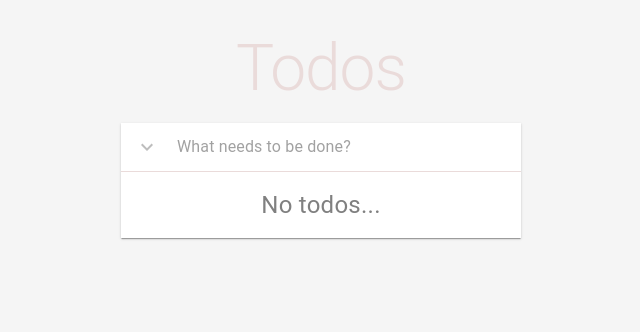
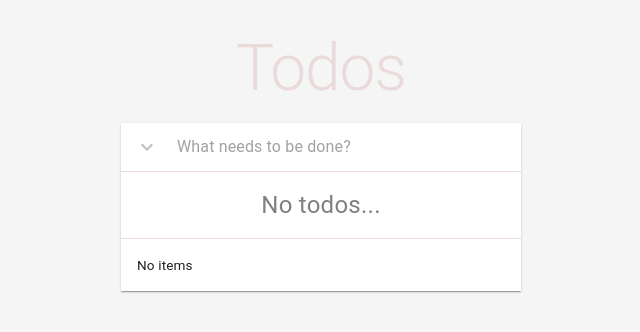
Before and after one commit to kovalkl/mindbox_test, a React (Vite) app: page / in a window 1280 px wide. Shown: the top 332 px of the page, without its empty margins (319-959 px from the left). Built offline with nearby package versions, Linux system fonts and the light colour scheme.

Commit message:
feat: implement todo counter

```diff
--- a/src/components/TodoApp/TodoApp.tsx
+++ b/src/components/TodoApp/TodoApp.tsx
@@ -4,6 +4,9 @@ import Paper from "@mui/material/Paper";
 
 import { TodoInput } from "@/components/TodoApp/components/TodoInput/TodoInput";
 import { TodoList } from "@/components/TodoApp/components/TodoList/TodoList";
+import { TodoControls } from "@/components/TodoApp/components/TodoControls/TodoControls";
+
+import { getIncompleteTodosCount } from "@/components/TodoApp/components/getIncompleteTodosCount";
 
 import { TodoType } from "@/components/TodoApp/types";
 
@@ -29,7 +32,7 @@ export const TodoApp = () => {
     <Paper className="todo-app">
       <TodoInput addTodo={addTodo} />
       <TodoList todos={todos} toggleCompleted={toggleCompleted} />
-      {/* <TodoControls /> */}
+      <TodoControls todoCount={getIncompleteTodosCount(todos)} />
     </Paper>
   );
 };
--- /dev/null
+++ b/src/components/TodoApp/components/TodoControls/TodoControls.tsx
@@ -0,0 +1,18 @@
+import Stack from "@mui/material/Stack";
+import Typography from "@mui/material/Typography";
+
+import { getCounterText } from "@/components/TodoApp/components/TodoControls/getCounterText";
+
+type TodoControlsProps = {
+  todoCount: number;
+};
+
+export const TodoControls = ({ todoCount }: TodoControlsProps) => {
+  const counterText = getCounterText(todoCount);
+
+  return (
+    <Stack className="todo-controls">
+      <Typography>{counterText}</Typography>
+    </Stack>
+  );
+};
--- /dev/null
+++ b/src/components/TodoApp/components/TodoControls/getCounterText.ts
@@ -0,0 +1,6 @@
+export const getCounterText = (todoCount: number) => {
+  if (todoCount === 0) return "No items";
+  if (todoCount === 1) return "1 item left";
+  if (todoCount >= 100) return "99+ items left";
+  return `${todoCount} items left`;
+};
--- /dev/null
+++ b/src/components/TodoApp/components/getIncompleteTodosCount.ts
@@ -0,0 +1,5 @@
+import { TodoType } from "@/components/TodoApp/types";
+
+export const getIncompleteTodosCount = (todos: TodoType[]): number => {
+  return todos.filter((todo) => !todo.isCompleted).length;
+};
--- a/src/theme.ts
+++ b/src/theme.ts
@@ -38,6 +38,17 @@ export const theme = createTheme({
           "&.todo-app": {
             backgroundColor: COLORS.WHITE,
             minWidth: "400px",
+          },
+          "&.todo-controls": {
+            padding: "1rem",
+            minHeight: "50px",
+            alignItems: "center",
+            flexDirection: "row",
+            justifyContent: "space-between",
+            fontWeight: "bold",
+            "& *": {
+              fontSize: "0.85rem",
+            },
           },
         },
       },
```
